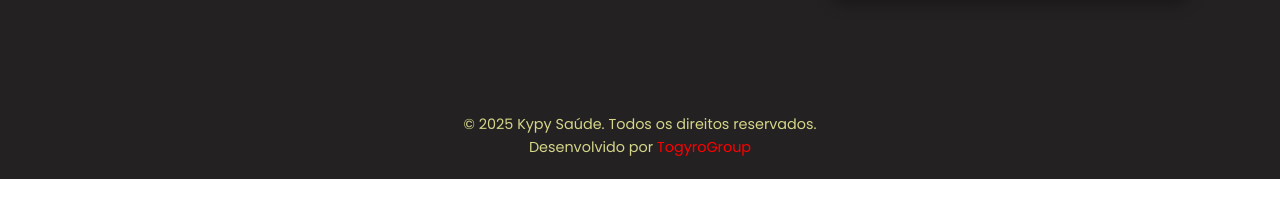
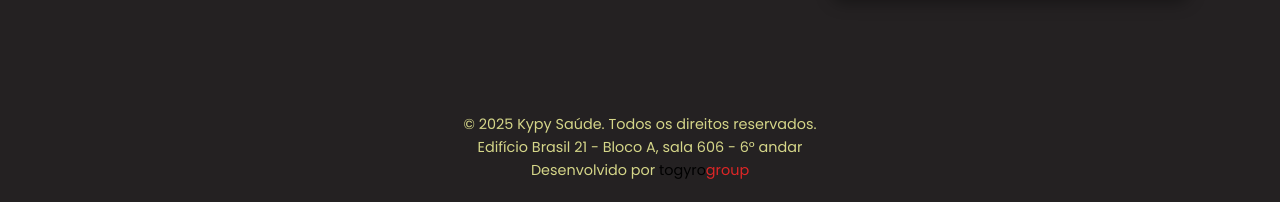
Before and after one commit to yagovysk/KYPY-Sa-de, a plain HTML site: page index.html in a window 1280 px wide. Shown: the part 2846-3048 px from the top of the page. Before the commit the page ends 3025 px from the top, so only its background shows below. Drawn offline with Linux system fonts and the light colour scheme.

Commit message:
adicionando endereço

```diff
--- a/index.html
+++ b/index.html
@@ -369,7 +369,18 @@
 
     <footer role="contentinfo">
       <p>&copy; 2025 Kypy Saúde. Todos os direitos reservados.</p>
-      <p>Desenvolvido por <a class="togyro-link" href="">TogyroGroup</a></p>
+      <p>Edifício Brasil 21 - Bloco A, sala 606 - 6° andar</p>
+      <p>
+        Desenvolvido por
+        <a
+          class="togyro-link"
+          href="https://www.togyrogroupvictory.com"
+          target="_blank"
+          rel="noopener"
+          ><span class="togyro-black">togyro</span
+          ><span class="togyro-red">group</span></a
+        >
+      </p>
     </footer>
 
     <!-- Scroll to top button -->
--- a/styles.css
+++ b/styles.css
@@ -545,7 +545,14 @@ footer p {
 
 .togyro-link {
   text-decoration: none;
-  color: red;
+}
+
+.togyro-black {
+  color: #000;
+}
+
+.togyro-red {
+  color: #dc2626;
 }
 
 /* Scroll to top button */
```
